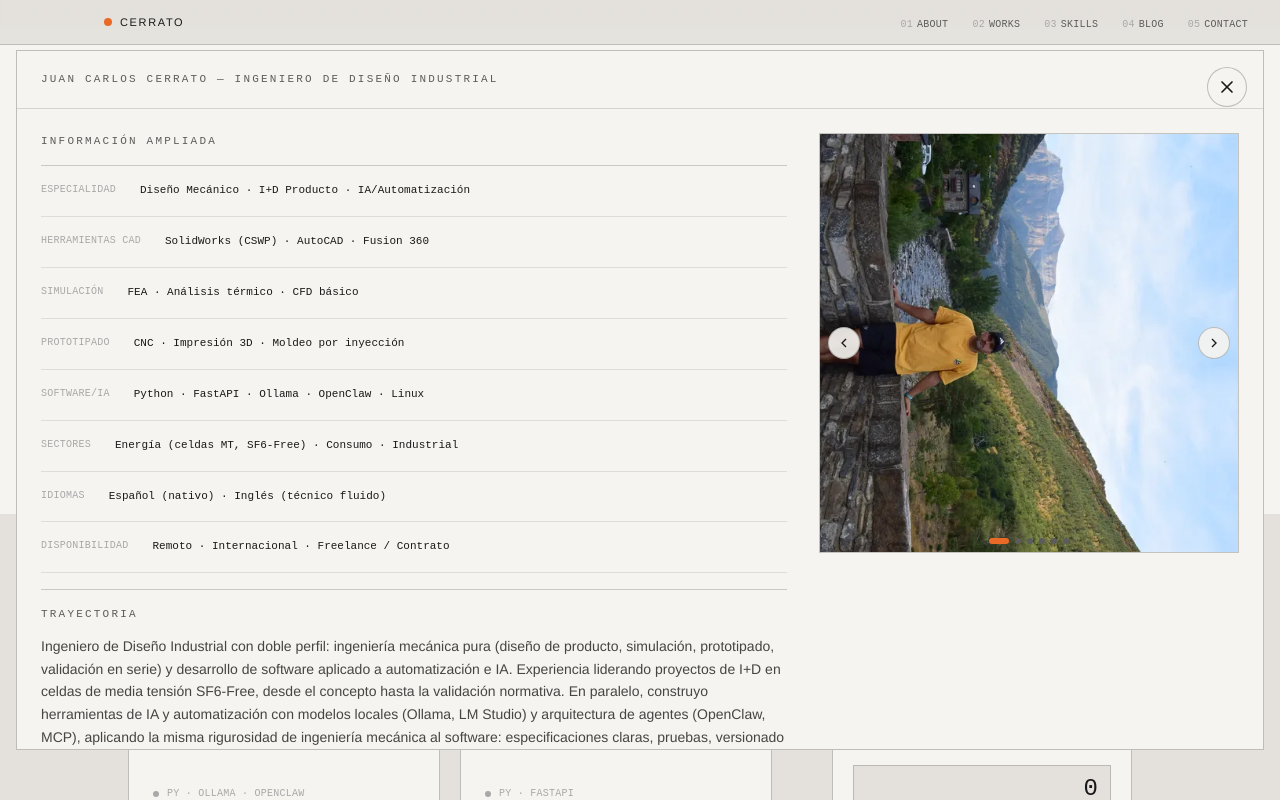
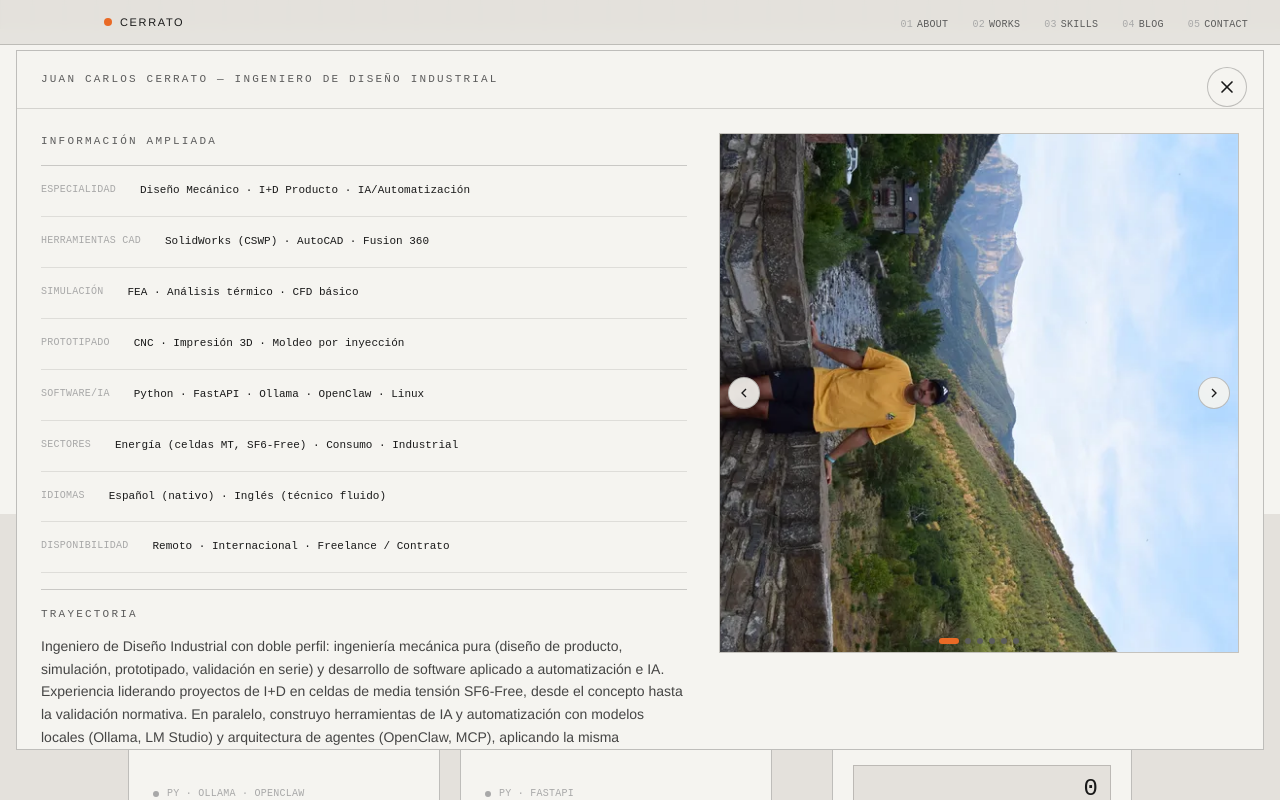
Before and after one commit to juankrider/juankrider.github.io, a Next.js app: page / in a window 1280 px wide. Both pictures are taken after a click on the button "MÁS SOBRE MÍ". Shown: the part 578-1378 px from the top of the page. Built offline with nearby package versions, Linux system fonts and the light colour scheme.

Commit message:
AboutModal: carrusel más grande (520px) y centrado vertical

```diff
--- a/src/components/AboutModal.tsx
+++ b/src/components/AboutModal.tsx
@@ -32,7 +32,7 @@ export default function AboutModal({ isOpen, onClose }: { isOpen: boolean; onClo
 
   return (
     <Modal isOpen={isOpen} onClose={onClose} title="Juan Carlos Cerrato — Ingeniero de Diseño Industrial">
-      <div className="grid gap-8 lg:grid-cols-[1fr_420px]">
+      <div className="grid gap-8 lg:grid-cols-[1fr_520px]">
         {/* Columna izquierda: Texto e info */}
         <div className="space-y-6 lg:col-span-1">
           <div className="space-y-4">
@@ -101,7 +101,7 @@ export default function AboutModal({ isOpen, onClose }: { isOpen: boolean; onClo
 
         {/* Columna derecha: Carrusel más pequeño */}
         <div className="lg:col-span-1">
-          <div className="relative aspect-square max-w-[420px] mx-auto">
+          <div className="relative aspect-square max-w-[520px] mx-auto self-center">
             <div className="relative aspect-square overflow-hidden bg-ground border border-ink/15">
               <AnimatePresence mode="wait">
                 <motion.img
```
